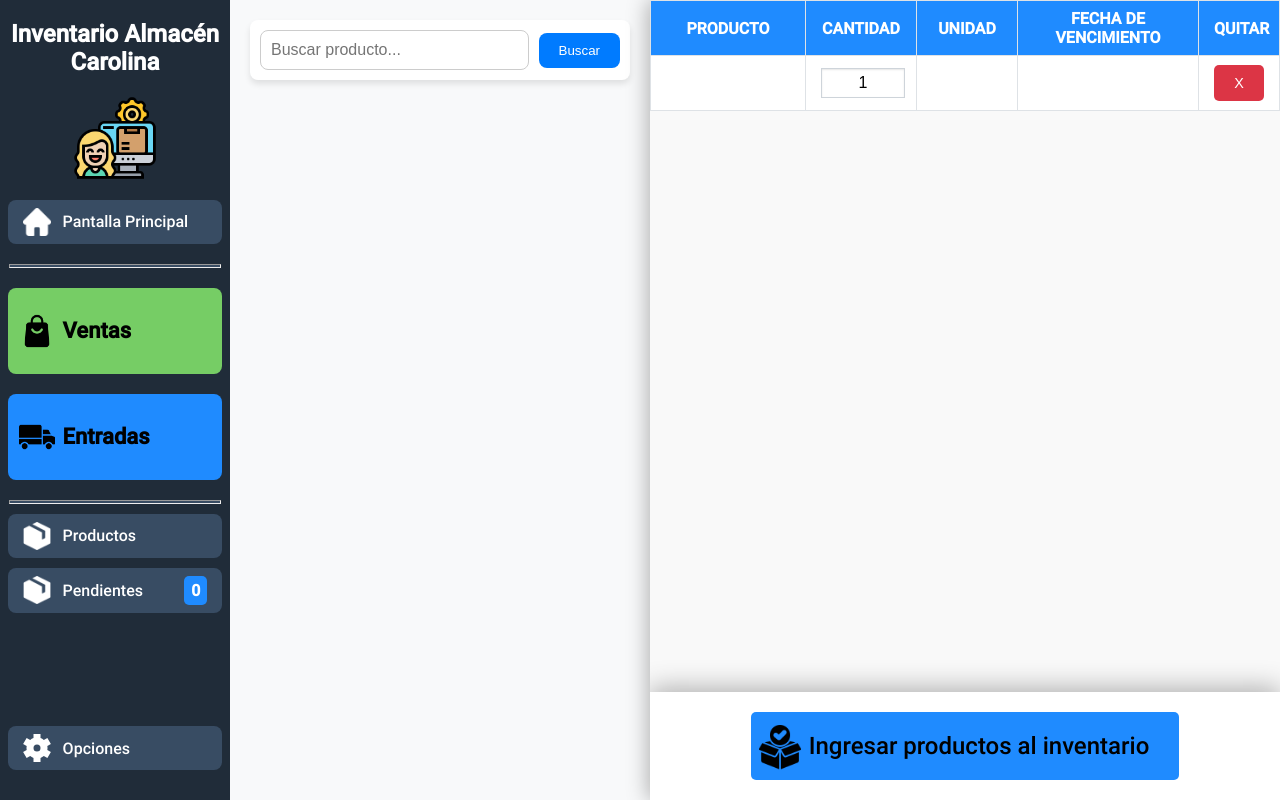
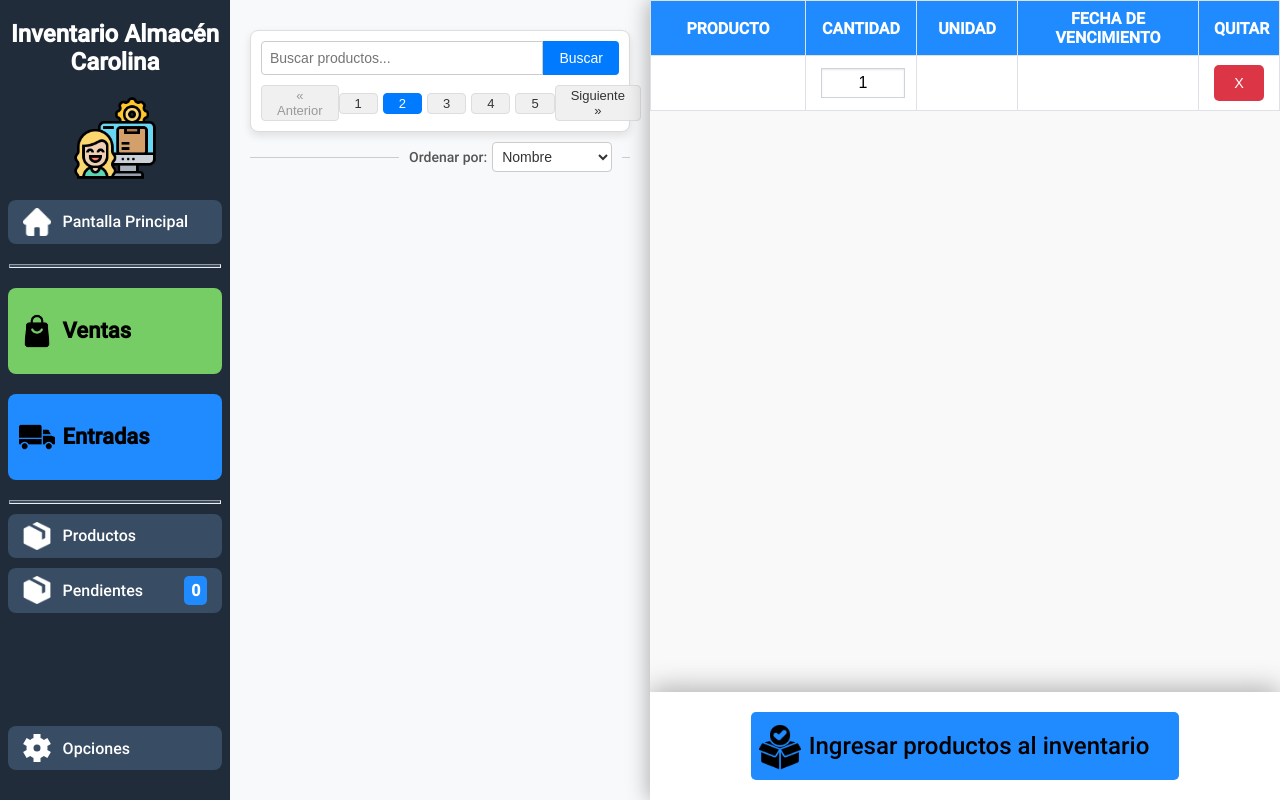
Before and after one commit to garaneda21/sistema-de-inventario-php, a PHP site: page /modulo_entradas.php in a window 1280 px wide. Run offline with PHP 8.4, Linux system fonts and the light colour scheme; the visitor is signed in with stand-in values (Sample User, id 1); data that the repository does not hold is empty.

Commit message:
añadidas funcionalidades finales del dashboard

```diff
--- /dev/null
+++ b/elementos_ui/busqueda.php
@@ -0,0 +1,29 @@
+<form method="get">
+    <div class="search-card">
+        <div class="search-input-group">
+            <input type="text" name="busqueda" class="search-input" placeholder="Buscar productos..." value="<?php echo isset($_GET['busqueda']) ? htmlspecialchars($_GET['busqueda']) : ''; ?>" />
+            <button type="submit" class="search-button">Buscar</button>
+        </div>
+        <div class="pagination">
+            <button type="button" class="page-btn prev-btn" disabled>&laquo; Anterior</button>
+            <div class="page-numbers">
+                <button type="button" name="pagina" value="1" class="page-btn">1</button>
+                <button type="button" name="pagina" value="2" class="page-btn current">2</button>
+                <button type="button" name="pagina" value="3" class="page-btn">3</button>
+                <button type="button" name="pagina" value="4" class="page-btn">4</button>
+                <button type="button" name="pagina" value="5" class="page-btn">5</button>
+            </div>
+            <button type="button" class="page-btn next-btn">Siguiente &raquo;</button>
+        </div>
+    </div>
+
+    <div method="get" class="sorting-bar">
+        <span>Ordenar por:
+            <select name="orden" onchange="this.form.submit()">
+                <option value="nombre">Nombre</option>
+                <option value="mas-vendidos">Más Vendidos</option>
+                <option value="price">Precio</option>
+            </select>
+        </span>
+    </div>
+</form>
--- a/includes/dashboard/entradas_del_dia.php
+++ b/includes/dashboard/entradas_del_dia.php
@@ -13,9 +13,9 @@ try {
     $salidas_del_dia = $datos_salida["salidas_del_dia"];
     $ingresos_del_dia = $datos_salida["ingresos_del_dia"];
 
-    $productos_en_bajo_stock = obtener_productos_en_bajo_stock($pdo);
+    // $productos_en_bajo_stock = obtener_productos_en_bajo_stock($pdo);
 
-    $productos_agotados = obtener_productos_agotados($pdo);
+    // $productos_agotados = obtener_productos_agotados($pdo);
 
     $lotes_por_vencer = obtener_lotes_por_vencer($pdo);
 
--- a/includes/dashboard/entradas_del_dia_vista.php
+++ b/includes/dashboard/entradas_del_dia_vista.php
@@ -97,7 +97,7 @@ function mostar_productos_con_bajo_stock($productos_con_bajo_stock) {
     if (!$productos_con_bajo_stock) {
         echo "
             <div class='mensaje-vacio'>
-                No hay productos con bajo stock en el inventario
+                Por Implementar !
 
                 <svg xmlns='http://www.w3.org/2000/svg' id='Layer_1' data-name='Layer 1' viewBox='0 0 24 24' width='512' height='512'><path d='M10.4,16.9l2.12,2.12-4.25,4.25c-.49,.49-1.13,.73-1.77,.73s-1.28-.24-1.77-.73L.45,19.07l2.1-2.14,2.45,2.4V0h3V19.29l2.4-2.4Zm3.6,6.1h10V13H14v10ZM16,1V9h8V1h-8Z'/></svg>
             </div>
@@ -111,7 +111,7 @@ function mostar_productos_agotados($productos_agotados) {
     if (!$productos_agotados) {
         echo "
             <div class='mensaje-vacio'>
-                No hay productos agotados en el inventario
+                Por Implementar !
 
                 <svg xmlns='http://www.w3.org/2000/svg' id='Layer_1' data-name='Layer 1' viewBox='0 0 24 24'>
                     <path d='m23.561.439c-.586-.586-1.535-.586-2.121,0l-2.806,2.806c-1.847-1.403-4.141-2.246-6.633-2.246C5.935,1,1,5.935,1,12c0,2.493.843,4.787,2.246,6.633l-2.806,2.806c-.586.586-.586,1.535,0,2.121.293.293.677.439,1.061.439s.768-.146,1.061-.439l2.806-2.806c1.847,1.403,4.141,2.246,6.633,2.246,6.065,0,11-4.935,11-11,0-2.493-.843-4.787-2.246-6.633l2.806-2.806c.586-.585.586-1.536,0-2.121ZM4,12c0-4.411,3.589-8,8-8,1.665,0,3.211.512,4.493,1.386l-11.107,11.107c-.874-1.282-1.386-2.828-1.386-4.493Zm16,0c0,4.411-3.589,8-8,8-1.665,0-3.211-.512-4.493-1.386l11.107-11.107c.874,1.282,1.386,2.828,1.386,4.493Z'/>
--- a/includes/modulo_entradas/lista_productos_modelo.php
+++ b/includes/modulo_entradas/lista_productos_modelo.php
@@ -8,10 +8,9 @@ function obtener_productos(object $pdo, string $busqueda, int $limite, int $offs
         SELECT
             p.id_producto,
             p.nombre_producto,
-            p.stock_actual,
             p.stock_minimo,
             p.codigo_de_barra,
-            p.requiere_fecha_vencimiento,
+            p.tiempo_alerta_vencimiento,
             u.nombre_unidad,
             pr.precio,
             c.costo
@@ -32,6 +31,11 @@ function obtener_productos(object $pdo, string $busqueda, int $limite, int $offs
     // obtener resultado de la base de datos como un array asociativo (php)
     $productos = $stmt->fetchAll(PDO::FETCH_ASSOC);
 
+    // añadir stock a los productos
+    foreach ($productos as &$producto) {
+        $producto["stock_actual"] = obtener_stock($pdo, $producto["id_producto"]);
+    }
+
     // Calcular total de productos para paginación
     $consulta = "SELECT COUNT(*) AS total FROM producto WHERE LOWER(nombre_producto) LIKE LOWER(:busqueda);";
     $stmt = $pdo->prepare($consulta);
@@ -47,14 +51,13 @@ function obtener_productos(object $pdo, string $busqueda, int $limite, int $offs
     ];
 }
 
-function obtener_entradas_producto(object $pdo, int $id_producto)
-{
-    $consulta = "SELECT ep.id_entrada, ep.stock_actual_entrada, ep.fecha_vencimiento, e.fecha_entrada FROM entrada_producto ep LEFT JOIN entrada e ON ep.id_entrada = e.id_entrada WHERE ep.id_producto = :id_producto AND ep.stock_actual_entrada > 0;";
+function obtener_stock(object $pdo, int $id_producto) {
+    $consulta = "SELECT sum(stock_actual_entrada) as stock_actual FROM entrada_producto WHERE id_producto = :id_producto AND stock_actual_entrada > 0;";
     $stmt = $pdo->prepare($consulta);
     $stmt->bindParam(":id_producto", $id_producto);
     $stmt->execute();
 
-    $resul = $stmt->fetchAll(PDO::FETCH_ASSOC);
+    $resul = $stmt->fetch(PDO::FETCH_ASSOC);
 
-    return $resul;
+    return $resul["stock_actual"] ?? 0;
 }
--- a/includes/modulo_ventas/lista_productos.php
+++ b/includes/modulo_ventas/lista_productos.php
@@ -4,6 +4,7 @@ declare(strict_types=1);
 
 // Parámetros de búsqueda
 $search = $_GET['busqueda'] ?? ''; // Término de búsqueda
+$sort = $_GET['orden'] ?? ''; // Término de búsqueda
 $page = $_GET['page'] ?? 1;      // Página actual
 $itemsPerPage = 20;             // Elementos por página
 $offset = ($page - 1) * $itemsPerPage; // Calcula el desplazamiento
@@ -13,8 +14,9 @@ try {
     require_once "includes/modulo_ventas/lista_productos_modelo.php";
     require_once "includes/modulo_ventas/lista_productos_vista.php";
 
-    $resul = obtener_productos($pdo, $search, $itemsPerPage, $offset);
+    $resul = obtener_productos($pdo, $search, $sort, $itemsPerPage, $offset);
     $productos = $resul["productos"];
+
 } catch (PDOException $e) {
     die("Fallo al obtener productos: " . $e->getMessage());
 }
--- a/includes/modulo_ventas/venta.php
+++ b/includes/modulo_ventas/venta.php
@@ -58,7 +58,7 @@ try {
         }
     }
 
-    actualizar_cantidad_de_productos($pdo, $id_producto, $id_salida, $salida_total);
+    actualizar_total_vendidos($pdo, $id_producto, $id_salida, $salida_total);
 
     $pdo = null;
     $stmt = null;
--- a/includes/modulo_ventas/venta_modelo.php
+++ b/includes/modulo_ventas/venta_modelo.php
@@ -61,7 +61,7 @@ function registrar_salida_de_producto(
     $stmt->execute();
 }
 
-function actualizar_cantidad_de_productos(object $pdo, int $id_producto, int|float $salida_total)
+function actualizar_total_vendidos(object $pdo, int $id_producto, int|float $salida_total)
 {
     $consulta = "SELECT sum(stock_actual_entrada) as stock_restante FROM entrada_producto WHERE id_producto = :id_producto AND stock_actual_entrada > 0;";
 
@@ -73,12 +73,11 @@ function actualizar_cantidad_de_productos(object $pdo, int $id_producto, int|flo
     $stock_restante = $resul[0]["stock_restante"];
 
     $consulta = "UPDATE producto
-        SET stock_actual = :stock_restante, total_vendidos = total_vendidos + :salida_total
+        SET total_vendidos = total_vendidos + :salida_total
         WHERE id_producto = :id_producto;
     ";
     $stmt = $pdo->prepare($consulta);
 
-    $stmt->bindParam(":stock_restante", $stock_restante);
     $stmt->bindParam(":salida_total", $salida_total);
     $stmt->bindParam(":id_producto", $id_producto);
 
--- a/modulo_entradas.php
+++ b/modulo_entradas.php
@@ -14,7 +14,7 @@ require_once "includes/input_escaner_vista.php";
     <link rel="icon" href="img/favicon.ico" type="image/x-icon">
     <link rel="stylesheet" href="styles/main.css">
     <link rel="stylesheet" href="styles/layout.css">
-    <link rel="stylesheet" href="styles/modulo_ventas/busqueda.css">
+    <link rel="stylesheet" href="styles/busqueda.css">
     <link rel="stylesheet" href="styles/cuadricula_de_productos.css">
     <link rel="stylesheet" href="styles/barra_lateral_de_productos.css">
     <link rel="stylesheet" href="styles/tablas_ingreso_producto.css">
@@ -32,21 +32,7 @@ require_once "includes/input_escaner_vista.php";
         <!-- Área de contenido principal -->
         <main class="content">
 
-            <form method="get" class="search-pagination-form">
-                <!-- Barra de búsqueda -->
-                <div class="search-container">
-                    <input type="text" name="busqueda" placeholder="Buscar producto..." class="search-input" value="<?php echo isset($_GET['busqueda']) ? htmlspecialchars($_GET['busqueda']) : ''; ?>">
-                    <button type="submit" class="search-button">Buscar</button>
-                </div>
-
-
-                <!-- <div class="pagination-container">
-                    <button type="submit" name="pagina" value="1" class="pagination-button">1</button>
-                    <button type="submit" name="pagina" value="2" class="pagination-button">2</button>
-                    <button type="submit" name="pagina" value="3" class="pagination-button">3</button>
-
-                </div> -->
-            </form>
+            <?php require_once "elementos_ui/busqueda.php" ?>
 
             <div class="product-grid">
 
--- /dev/null
+++ b/styles/busqueda.css
@@ -0,0 +1,144 @@
+.search-card {
+    background-color: #fff;
+    border: 1px solid #ddd;
+    border-radius: 8px;
+    box-shadow: 0 4px 8px rgba(0, 0, 0, 0.1);
+    margin: 10px auto;
+    padding: 10px;
+    text-align: center;
+}
+
+/* Contenedor para el campo de texto y el botón */
+.search-input-group {
+    display: flex;
+    width: 100%;
+    margin-bottom: 10px;
+}
+
+.search-input {
+    flex: 1;
+    padding: 8px;
+    border: 1px solid #ccc;
+    border-radius: 4px 0 0 4px;
+    font-size: 14px;
+}
+
+.search-input:focus {
+    outline: none;
+    border-color: #007bff;
+    box-shadow: 0 0 4px rgba(0, 123, 255, 0.5);
+}
+
+.search-button {
+    padding: 8px 16px;
+    background-color: #007bff;
+    border: none;
+    border-radius: 0 4px 4px 0;
+    color: white;
+    font-size: 14px;
+    cursor: pointer;
+    transition: background-color 0.3s ease;
+}
+
+.search-button:hover {
+    background-color: #0056b3;
+}
+
+/* Paginación */
+.pagination {
+    display: flex;
+    justify-content: space-between;
+    align-items: center;
+    width: 100%;
+}
+
+.page-btn {
+    padding: 2px 15px;
+    /* Altura reducida */
+    font-size: 13px;
+    /* Texto más pequeño */
+    background-color: #f0f0f0;
+    border: 1px solid #ddd;
+    border-radius: 4px;
+    color: #333;
+    cursor: pointer;
+    transition: background-color 0.3s ease;
+}
+
+.page-btn:hover:not(:disabled) {
+    background-color: #e0e0e0;
+}
+
+.page-btn:disabled {
+    color: #999;
+    cursor: not-allowed;
+}
+
+.page-btn.current {
+    background-color: #007bff;
+    color: white;
+    border-color: #007bff;
+    cursor: default;
+}
+
+/* Botones "Anterior" y "Siguiente" */
+.prev-btn {
+    margin-right: auto;
+}
+
+.next-btn {
+    margin-left: auto;
+}
+
+/* Números de página */
+.page-numbers {
+    display: flex;
+    gap: 5px;
+    justify-content: center;
+}
+
+
+.sorting-bar {
+    width: 100%;
+    position: relative;
+    display: flex;
+    align-items: center;
+    margin-bottom: 10px;
+}
+
+.sorting-bar::before {
+    content: "";
+    flex-grow: 19;
+    height: 1px;
+    background-color: #ccc;
+    margin-right: 10px;
+    margin-right: 10px;
+}
+
+.sorting-bar::after {
+    content: "";
+    flex-grow: 1;
+    max-width: 20px;
+    height: 1px;
+    background-color: #ccc;
+    margin-left: 10px;
+    margin-left: 10px;
+}
+
+.sorting-bar span {
+    display: flex;
+    align-items: center;
+    font-size: 14px;
+    color: #555;
+}
+
+.sorting-bar select {
+    font-size: 14px;
+    padding: 5px;
+    margin-left: 5px;
+    border: 1px solid #ccc;
+    border-radius: 4px;
+    background-color: #fff;
+    color: #333;
+    cursor: pointer;
+}
--- a/styles/modulo_ventas/busqueda.css
+++ /dev/null
@@ -1,71 +0,0 @@
-/* Formulario de búsqueda y paginación */
-.search-pagination-form {
-    display: flex;
-    justify-content: space-between;
-    align-items: center;
-    gap: 20px;
-    margin: 20px 0;
-    margin-top: 0px;
-    background-color: #fff;
-    padding: 10px;
-    border-radius: 8px;
-    box-shadow: 0 4px 6px rgba(0, 0, 0, 0.1);
-    flex-wrap: wrap;  /* Permite que los elementos se ajusten en varias líneas si es necesario */
-    flex-shrink: 0;  /* Impide que el formulario se encoja */
-}
-
-/* Barra de búsqueda */
-.search-container {
-    display: flex;
-    align-items: center;
-    gap: 10px;
-    flex: 1;  /* Hace que el contenedor de búsqueda ocupe todo el espacio disponible */
-}
-
-.search-input {
-    flex: 1;  /* Ocupa el espacio restante disponible en la fila */
-    padding: 10px;
-    border-radius: 8px;
-    border: 1px solid #ccc;
-    font-size: 16px;
-}
-
-.search-button {
-    padding: 10px 20px;
-    background-color: #007bff;
-    color: #fff;
-    border: none;
-    border-radius: 8px;
-    cursor: pointer;
-    transition: background-color 0.3s;
-}
-
-.search-button:hover {
-    background-color: #0056b3;
-}
-
-/* Contenedor de paginación */
-.pagination-container {
-    display: flex;
-    align-items: center;
-    gap: 10px;
-}
-
-.pagination-button {
-    padding: 10px 20px;
-    background-color: #f1f1f1;
-    border: 1px solid #ddd;
-    border-radius: 8px;
-    cursor: pointer;
-    font-size: 14px;
-    transition: background-color 0.3s;
-}
-
-.pagination-button:hover {
-    background-color: #e1e1e1;
-}
-
-/* Asegurarse de que los elementos del formulario no se estiren verticalmente */
-.search-pagination-form > * {
-    flex-shrink: 0;
-}
```
Also changed, not shown: db/datos.sql (+11 -21 lines), db/esquema.sql (+9 -1 lines), includes/modulo_productos/tabla_productos_modelo.php (+21 -5 lines), includes/modulo_ventas/lista_productos_modelo.php (+18 -2 lines), includes/modulo_ventas/lista_productos_vista.php (+22 -0 lines), modulo_productos.php (+2 -15 lines), modulo_ventas.php (+5 -20 lines), styles/cuadricula_de_productos.css (+48 -8 lines).
